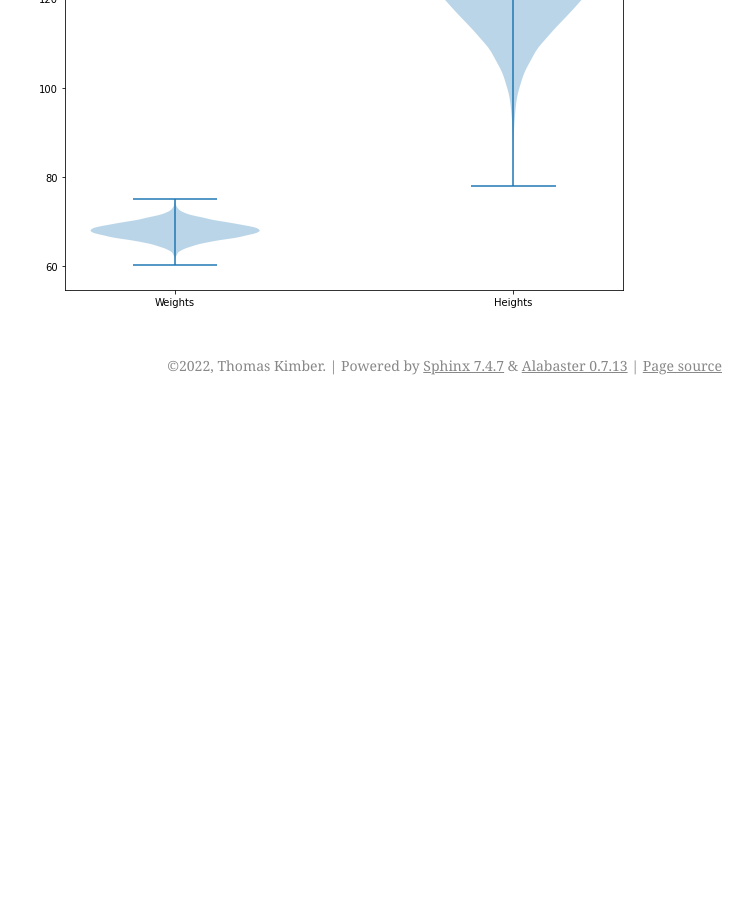
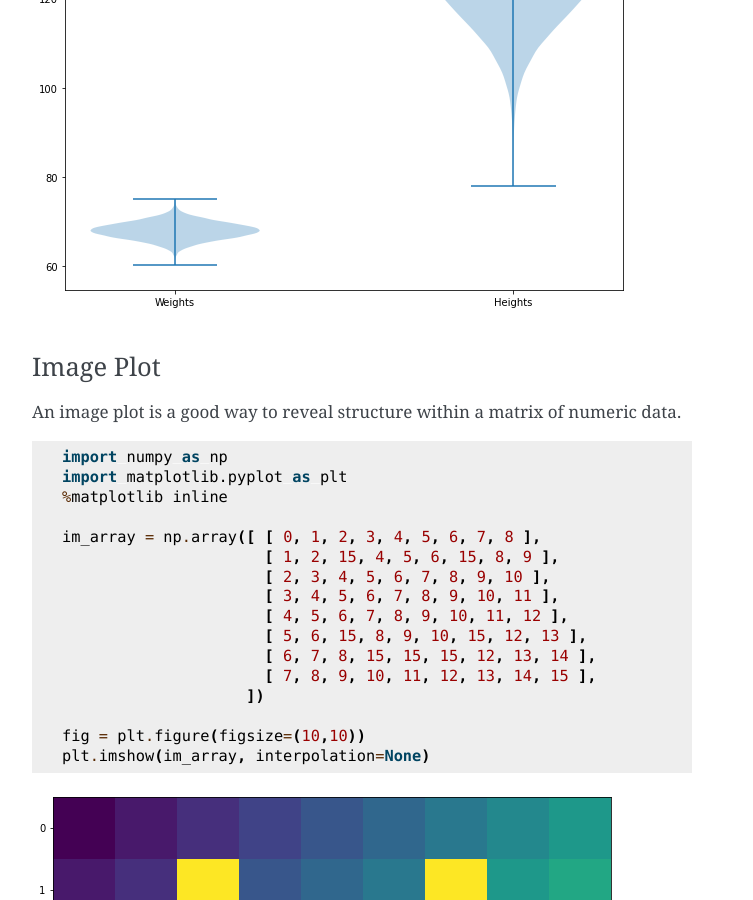
Before and after one commit to MrTomKimber/toolsdocs, a Sphinx documentation site: the page built from source/matplotlib.md, in a window 1280 px wide and 900 px high, scrolled down 8031 px. Shown: the whole window, without its empty margins (388-1141 px from the left). Built offline with Sphinx 7.4.7, drawn with Linux system fonts in a browser that asks for light colours; before the commit the page ends 8436 px from its top, so only the background shows below that.

Commit message:
imageplot

````diff
--- a/source/matplotlib.md
+++ b/source/matplotlib.md
@@ -26,7 +26,7 @@ Matplotlib provides a wide range of visualisation options, a selection of which
 | :----: | :----: | :----: |
 |plot<br><a href="#plot">![test](images/plot_w100.png)</a>|scatter <br><a href="#scatter">![test](images/scatter_w100.png)</a>|bar<br><a href="#bar">![test](images/bar_w100.png)</a>|
 |histogram<br><a href="#histogram">![test](images/hist_w100.png)</a>|boxplot<br><a href="#boxplot">![test](images/boxplot_w100.png)</a>|violin<br><a href="#violin-plot">![violin](images/violinplot_w100.png)</a>|
-|image<br><a href="python.html">![test](images/plot_w100.png)</a>|network<br><a href="python.html">![test](images/plot_w100.png)</a>|bubble<br><a href="python.html">![test](images/test.png)</a>|
+|image<br><a href="#image-plot">![test](images/imageplot_w100.png)</a>|network<br><a href="python.html">![test](images/plot_w100.png)</a>|bubble<br><a href="python.html">![test](images/test.png)</a>|
 
 
 ### Plot
@@ -203,3 +203,28 @@ ax.set_xticklabels(labels=labels)
 ```
 
 ![violinplot](images/violinplot.png)
+
+### Image Plot
+
+An image plot is a good way to reveal structure within a matrix of numeric data.
+
+```
+import numpy as np
+import matplotlib.pyplot as plt
+%matplotlib inline
+
+im_array = np.array([ [ 0, 1, 2, 3, 4, 5, 6, 7, 8 ],
+                      [ 1, 2, 15, 4, 5, 6, 15, 8, 9 ],
+                      [ 2, 3, 4, 5, 6, 7, 8, 9, 10 ],
+                      [ 3, 4, 5, 6, 7, 8, 9, 10, 11 ],
+                      [ 4, 5, 6, 7, 8, 9, 10, 11, 12 ],
+                      [ 5, 6, 15, 8, 9, 10, 15, 12, 13 ],
+                      [ 6, 7, 8, 15, 15, 15, 12, 13, 14 ],
+                      [ 7, 8, 9, 10, 11, 12, 13, 14, 15 ],
+                    ])
+
+fig = plt.figure(figsize=(10,10))
+plt.imshow(im_array, interpolation=None)
+```
+
+![imageplot](images/imageplot.png)
````
Also changed, not shown: source/images/imageplot.png (added), source/images/imageplot_w100.png (added), source/images/imageplot_w100.png.svg (added), 8 other files.
